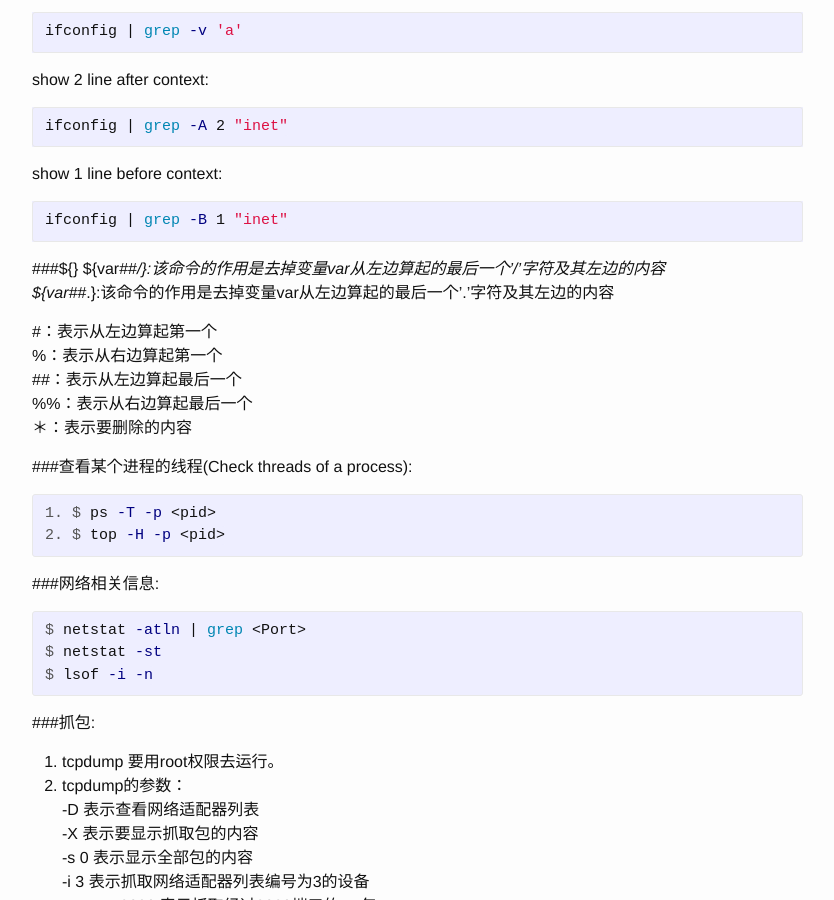
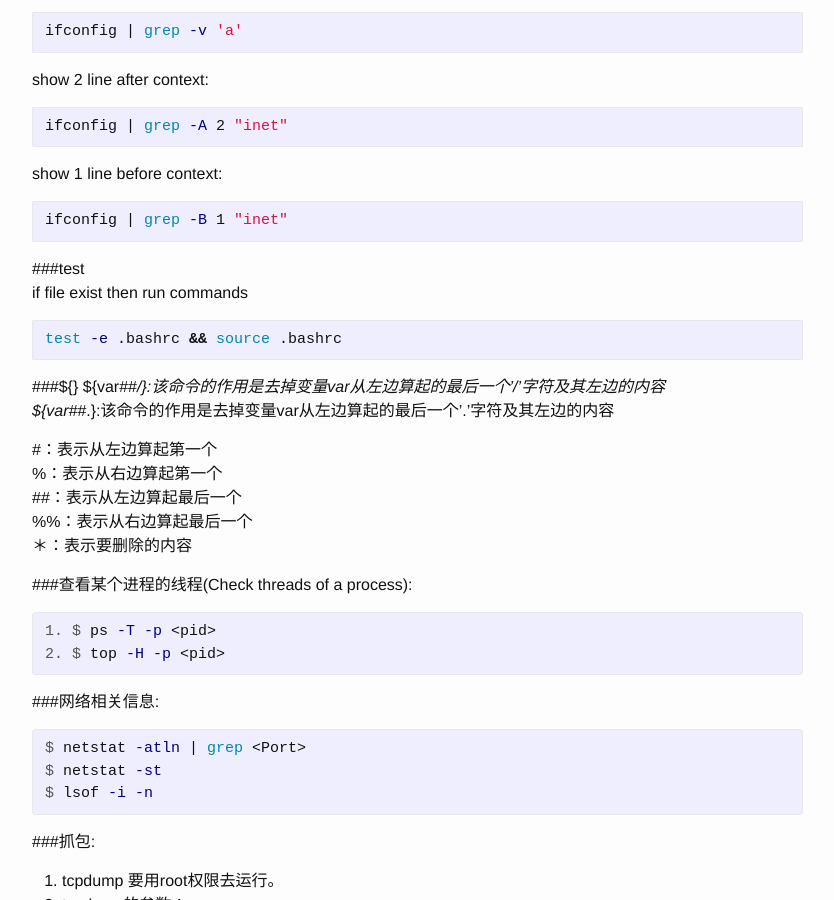
Before and after one commit to wudixiaotie/wudixiaotie.github.io, a Jekyll site: the page built from _posts/2015-12-30-linux-commands.md, in a window 1280 px wide and 900 px high, scrolled down 479 px. Shown: the whole window, without its empty margins (138-972 px from the left). Built offline with Jekyll 4.4.1, drawn with Linux system fonts in a browser that asks for light colours; comment, search, counter and statistics services are not loaded.

Commit message:
new post

````diff
--- a/_posts/2015-12-30-linux-commands.md
+++ b/_posts/2015-12-30-linux-commands.md
@@ -30,6 +30,12 @@ ifconfig | grep -A 2 "inet"
 show 1 line before context:
 ```bash
 ifconfig | grep -B 1 "inet"
+```
+
+###test
+if file exist then run commands
+```bash
+test -e .bashrc && source .bashrc
 ```
 
 ###${}
````
